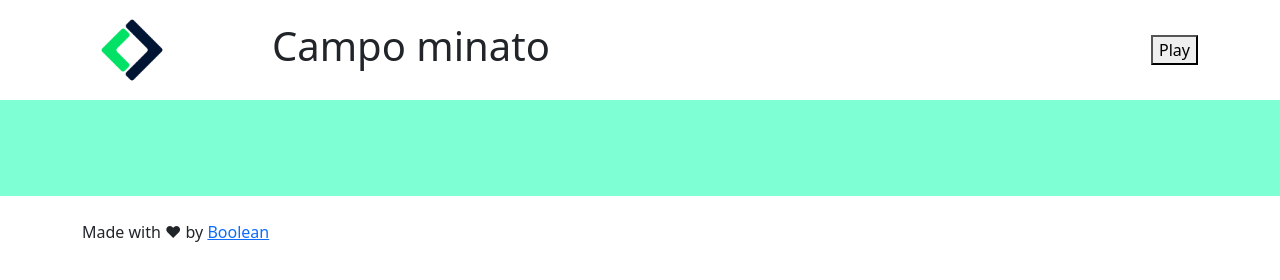
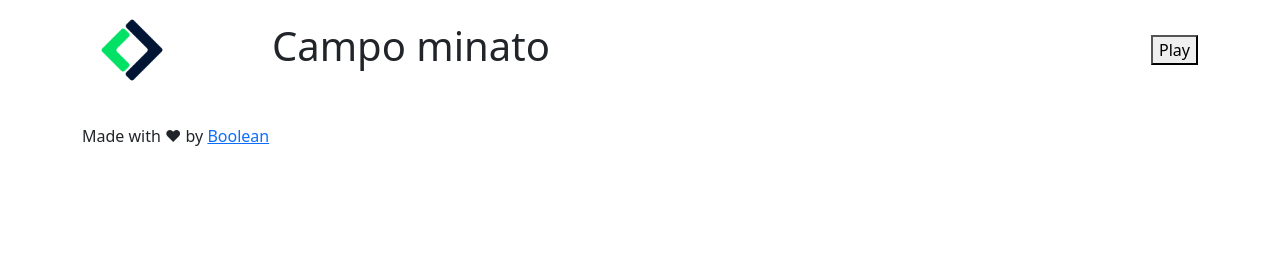
Before and after one commit to MirkoCifelli/js-campominato-grid, a plain HTML site: page index.html in a window 1280 px wide. Drawn offline with nearby package versions, Linux system fonts and the light colour scheme.

Commit message:
little change

```diff
--- a/index.html
+++ b/index.html
@@ -36,7 +36,7 @@
 
     <!-- Inizio Main -->
     <main>
-        <div class="container d-flex flex-wrap p-5">
+        <div class="container d-flex flex-wrap">
     </main>
     <!-- Fine Main -->
 
```
